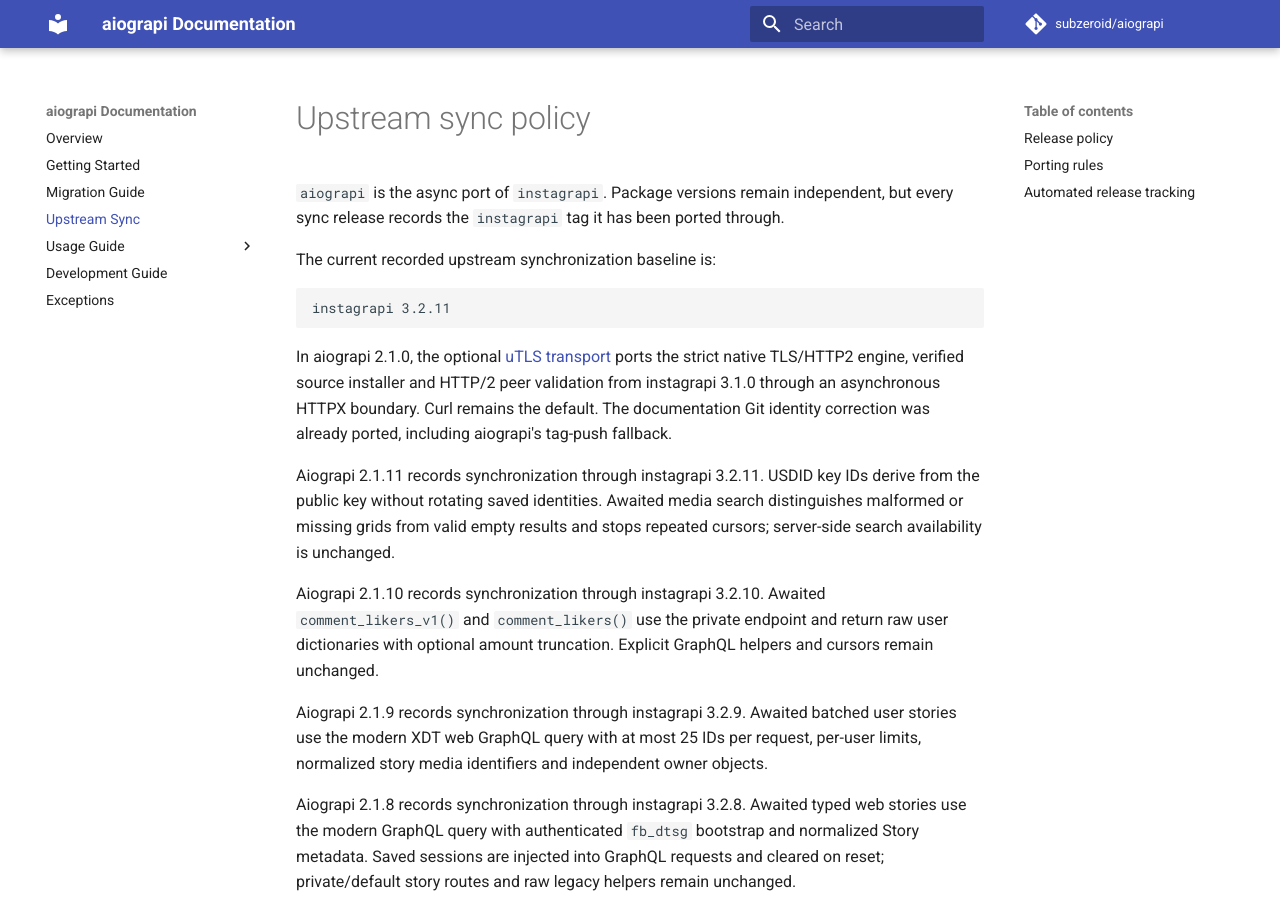
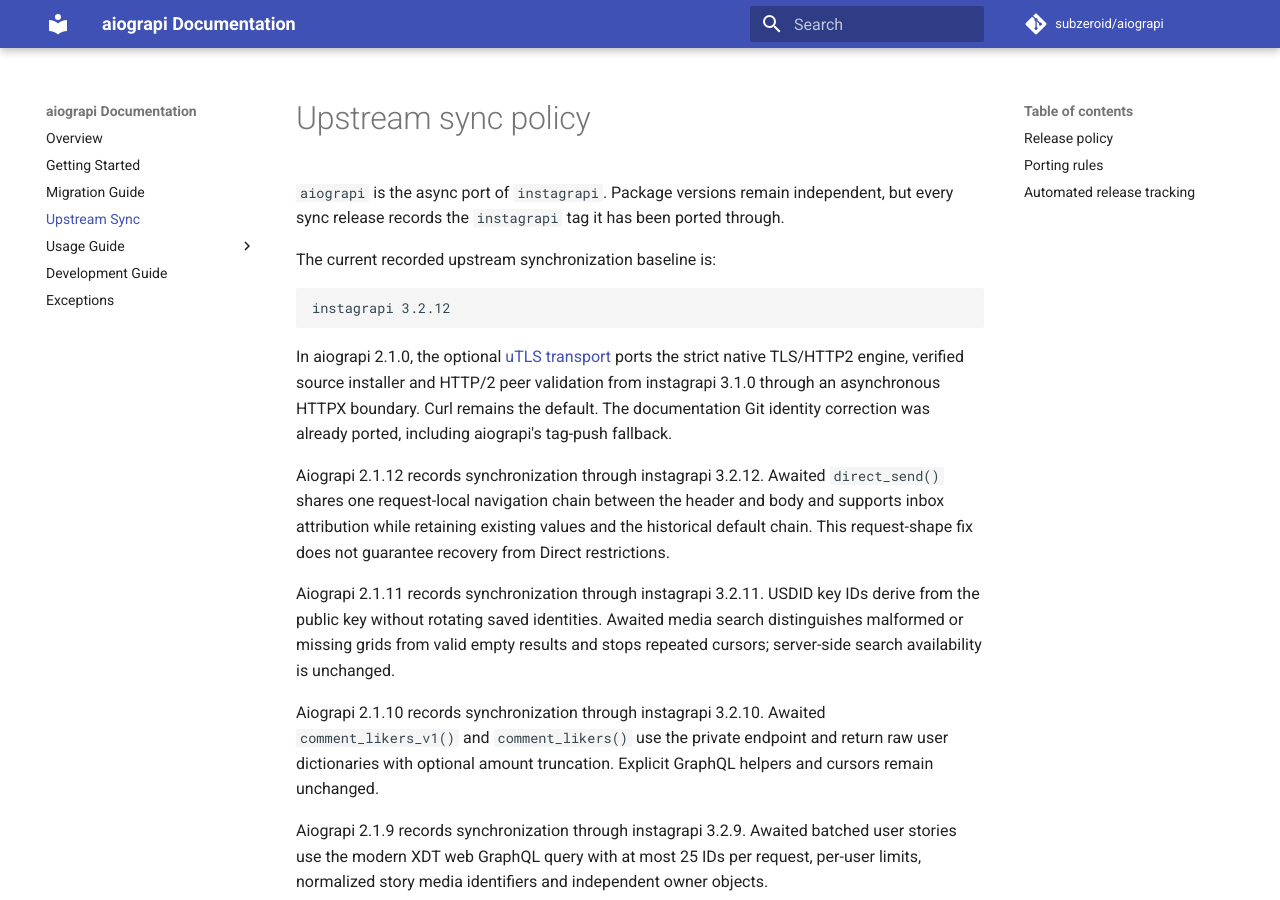
Before and after one commit to subzeroid/aiograpi, an MkDocs documentation site: the page built from docs/upstream-sync.md, in a window 1280 px wide and 900 px high. Built offline with MkDocs 1.6.1 and Material for MkDocs 9.7.7, drawn with Linux system fonts in a browser that asks for light colours; comment, search, counter and statistics services are not loaded; the version menu is left out; some of the changed text lies outside the part shown.

Commit message:
chore: release 2.1.12 (#556)
Release 2.1.12 with request-local Direct navigation metadata and inbox attribution.

````diff
--- a/aiograpi/__init__.py
+++ b/aiograpi/__init__.py
@@ -48,7 +48,7 @@ from aiograpi.mixins.video import DownloadVideoMixin, UploadVideoMixin
 # Used as fallback logger if another is not provided.
 DEFAULT_LOGGER = logging.getLogger("aiograpi")
 
-__upstream_instagrapi_version__ = "3.2.11"
+__upstream_instagrapi_version__ = "3.2.12"
 
 
 class Client(
--- a/docs/upstream-sync.md
+++ b/docs/upstream-sync.md
@@ -5,10 +5,12 @@
 The current recorded upstream synchronization baseline is:
 
 ```text
-instagrapi 3.2.11
+instagrapi 3.2.12
 ```
 
 In aiograpi 2.1.0, the optional [uTLS transport](usage-guide/utls.md) ports the strict native TLS/HTTP2 engine, verified source installer and HTTP/2 peer validation from instagrapi 3.1.0 through an asynchronous HTTPX boundary. Curl remains the default. The documentation Git identity correction was already ported, including aiograpi's tag-push fallback.
+
+Aiograpi 2.1.12 records synchronization through instagrapi 3.2.12. Awaited `direct_send()` shares one request-local navigation chain between the header and body and supports inbox attribution while retaining existing values and the historical default chain. This request-shape fix does not guarantee recovery from Direct restrictions.
 
 Aiograpi 2.1.11 records synchronization through instagrapi 3.2.11. USDID key IDs derive from the public key without rotating saved identities. Awaited media search distinguishes malformed or missing grids from valid empty results and stops repeated cursors; server-side search availability is unchanged.
 
@@ -78,6 +80,7 @@ Aiograpi 2.1.0 includes cookie-only session identity restoration and the documen
 | 3.2.9 | 2.1.9 | Modern batched user stories with 25-ID requests, per-user limits and normalized media identifiers. |
 | 3.2.10 | 2.1.10 | Private comment-likers endpoint, awaited raw user dictionaries and optional amount truncation; explicit GraphQL helpers retained. |
 | 3.2.11 | 2.1.11 | Public-key-derived USDID key IDs, explicit media-search grid errors and repeated-cursor termination. |
+| 3.2.12 | 2.1.12 | Request-local Direct navigation header/body alignment, optional custom chains and inbox attribution; historical default chain retained. |
 
 See the [login migration guide](usage-guide/login-migration.md) for the current defaults and compatibility options. From aiograpi 2.0.3, `login()` follows an explicit fallback instruction returned by Instagram; it does not retry every failed CAA login through the legacy endpoint.
 
--- a/pyproject.toml
+++ b/pyproject.toml
@@ -4,7 +4,7 @@ build-backend = "setuptools.build_meta"
 
 [project]
 name = "aiograpi"
-version = "2.1.11"
+version = "2.1.12"
 authors = [
     { name = "Mark Subzeroid", email = "143403577+subzeroid@users.noreply.github.com" },
 ]
````
Also changed, not shown: CHANGELOG.md (+5 -1 lines), 2 other files.
